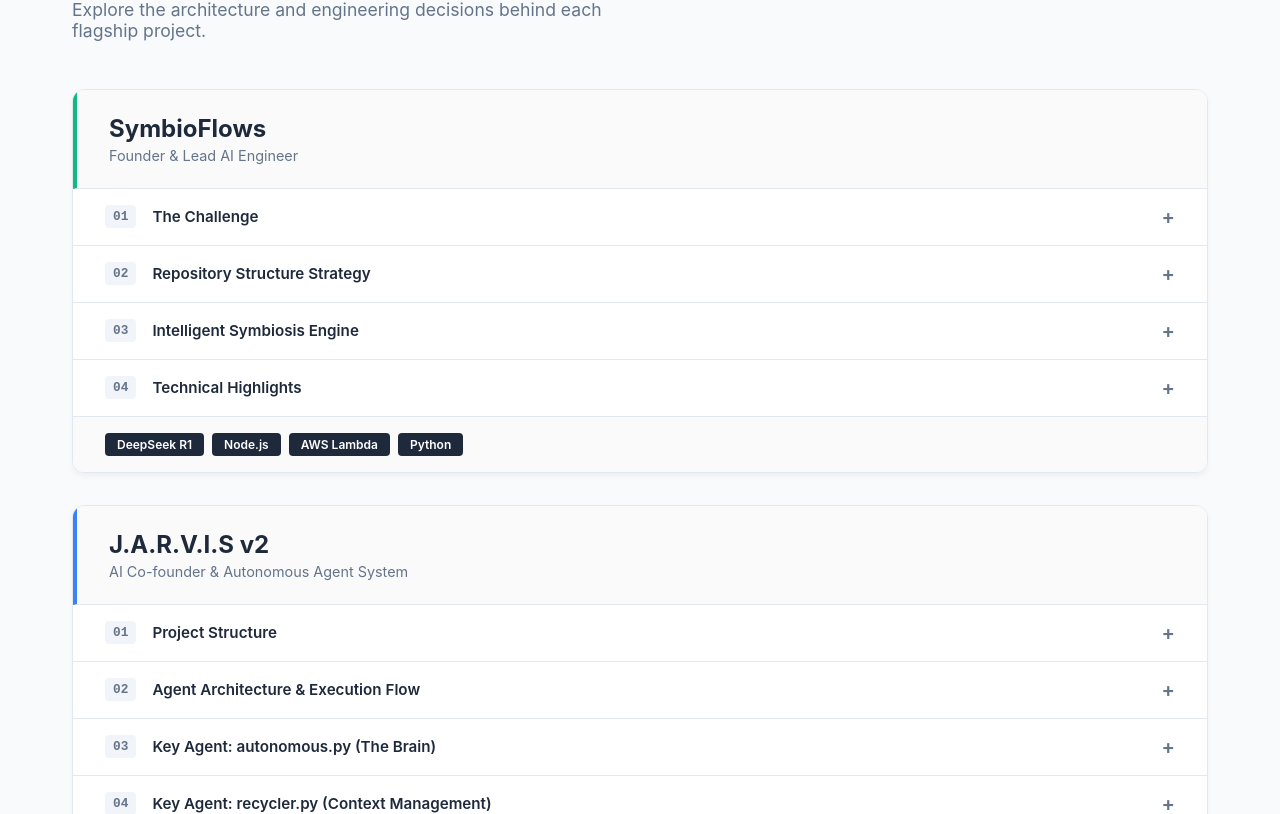
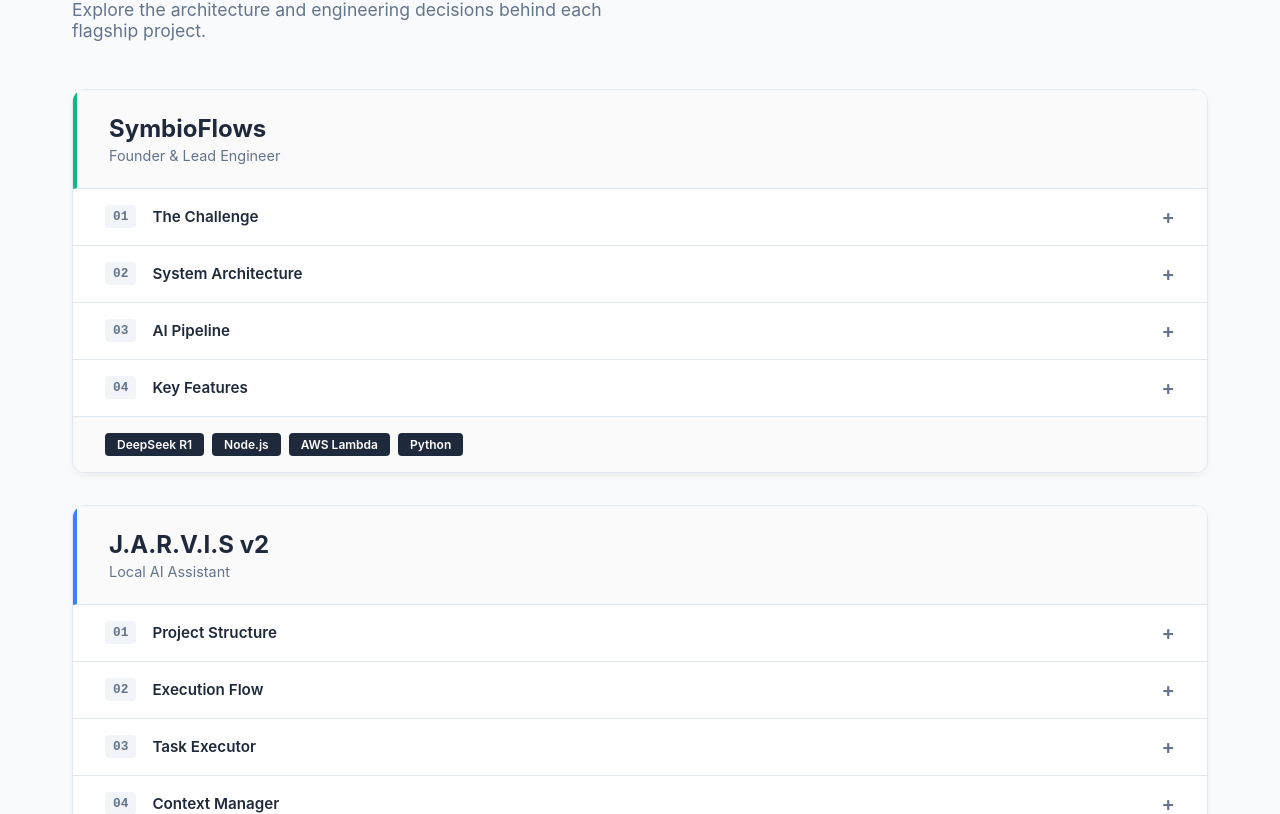
Before and after one commit to ibraheemmryyian/ibraheemmryyian.github.io, a React (Vite) app: page / in a window 1280 px wide. Shown: the part 3354-4168 px from the top of the page. Built offline with nearby package versions, Linux system fonts and the light colour scheme.

Commit message:
refactor: Sanitize portfolio content - remove braggy language

```diff
--- a/src/data/projects.js
+++ b/src/data/projects.js
@@ -3,107 +3,103 @@ export const projects = [
   {
     id: 'symbioflows',
     title: 'SymbioFlows',
-    subtitle: 'Founder & Lead AI Engineer',
+    subtitle: 'Founder & Lead Engineer',
     url: 'https://symbioflows.com',
-    description: 'My flagship venture. A multi-layered AI system for industrial waste valorization—instantly analyzing company profiles to predict waste streams and automate deal-making.',
-    color: '#10b981', // Emerald green
+    description: 'AI system for industrial waste valorization—analyzing company profiles to predict waste streams and automate outreach.',
+    color: '#10b981',
     tech: ['DeepSeek R1', 'Node.js', 'AWS Lambda', 'Python'],
-    isFlagship: true, // HIGHLIGHT Flag
+    isFlagship: true,
     details: {
-      problem: "Industrial companies unknowingly discard millions in recyclable assets due to complex valuation logic.",
-      solution: "A 'Split-Brain' AI architecture validating waste streams against a 20-scenario 'Scorched Earth' verification suite.",
+      problem: "Industrial companies often don't know the value of their waste, leading to missed revenue or improper disposal.",
+      solution: "A dual-layer AI architecture that generates waste predictions and validates them against business logic rules.",
       features: [
         {
-          title: "The Brain (Generative Layer)",
-          desc: "Injects industry context into DeepSeek R1 to infer specific waste streams (e.g., 'HDPE Off-Spec Pellets'), leveraging a custom 'Asset vs. Liability' pricing model."
+          title: "Generative Layer",
+          desc: "Injects industry context into DeepSeek R1 to infer specific waste streams, distinguishing assets from disposal liabilities."
         },
         {
-          title: "The Analyst (Deterministic Layer)",
-          desc: "A 2,700-line Node.js engine that calculates hidden chemical recovery value and CO2 offsets, verified by 99.9% logical consistency tests."
+          title: "Validation Layer",
+          desc: "Heuristic engine that calculates recovery value and CO2 offsets, with automated scenario testing."
         },
         {
-          title: "The Closer (Automated Legal)",
-          desc: "Decoupled AWS Lambda worker that generates professional Letters of Intent (LOIs) and scores leads (0-100) for instant follow-up."
+          title: "Automated Outreach",
+          desc: "AWS Lambda worker that generates Letters of Intent and scores leads for follow-up prioritization."
         },
         {
-          title: "Quantum-Inspired Matching",
-          desc: "Python microservice utilizing hyperdimensional computing vectors to identify non-obvious waste-to-resource symbiosis opportunities."
+          title: "Matching Engine",
+          desc: "Python microservice using vector similarity to identify waste-to-resource opportunities across industries."
         },
         {
-          title: "Production SEO Architecture",
-          desc: "Enterprise-grade visibility stack: React Helmet Async for dynamic meta injection, JSON-LD Schema (Organization/Person graph) for Knowledge Graph authority, and canonical URL management for duplicate content prevention."
+          title: "SEO Stack",
+          desc: "React Helmet Async, JSON-LD Schema, and canonical URL management for search visibility."
         }
       ]
     },
     documentation: [
       {
         title: "The Challenge",
-        content: "Industrial waste valorization is complex. Companies often don't know the value of their waste, leading to missed revenue or improper disposal. My goal was to build a system that could instantly analyze a company's profile, predict their waste streams with high accuracy, and automate the deal-making process—without human intervention."
+        content: "Industrial waste valorization is complex. Companies often don't know what their waste is worth. I built a system that analyzes company profiles, predicts their waste streams, and automates the deal-making process."
       },
       {
-        title: "Repository Structure Strategy",
-        content: "To manage complexity, I architected the system into two distinct domains, demonstrating a mature understanding of Production Stability vs. Rapid Innovation.\n\n1. /mvp_backend (The Stable Production Core)\nTech: Node.js, Express, PDFKit, AWS Lambda\nRole: Handles high-throughput user traffic, API requests, and business-critical logic (Report Generation, PDF creation, Email delivery).\nKey Feature: 'Scorched Earth' Verification Suite (verify_*.js) ensuring 99.9% uptime and logic safety.\n\n2. /backend (The Advanced AI R&D Lab)\nTech: Python, TensorFlow, Scikit-learn, NetworkX\nRole: A microservice layer for heavy computational AI tasks (Monte Carlo simulations, Quantum-Inspired Matching).\nKey Feature: Runs experimental models (like revolutionary_ai_matching.py) without risking the stability of the main Node.js server."
+        title: "System Architecture",
+        content: "Two separate codebases:\n\n1. /mvp_backend (Production)\nNode.js, Express, PDFKit, AWS Lambda\nHandles API requests, report generation, PDF creation, email delivery.\nIncludes verification suite for logic safety.\n\n2. /backend (AI Layer)\nPython, TensorFlow, Scikit-learn, NetworkX\nRuns computational tasks: Monte Carlo simulations, vector matching.\nIsolated from production for stability."
       },
       {
-        title: "Intelligent Symbiosis Engine",
-        content: "I engineered a multi-layered AI system that moves beyond simple wrappers:\n\n1. 'The Brain' (Generative Layer): Injects industry context into DeepSeek R1 to infer specific waste streams. Distinguishes positive value assets vs negative liability logic.\n\n2. 'The Analyst' (Deterministic Layer): A 2,700-line heuristic engine that calculates hidden chemical recovery value and CO2 offsets. Verified by 20 unique scenario tests.\n\n3. 'The Closer' (Automated Legal): Decoupled AWS Lambda worker that generates professional Letters of Intent (LOIs) and scores leads (0-100) for instant follow-up."
+        title: "AI Pipeline",
+        content: "1. Generative Layer: DeepSeek R1 infers waste streams from company context. Classifies outputs as assets or liabilities.\n\n2. Validation Layer: Heuristic engine calculates recovery value and CO2 offsets. Runs scenario tests.\n\n3. Outreach Layer: Lambda worker generates LOIs and scores leads (0-100)."
       },
       {
-        title: "Technical Highlights",
-        content: "• Quantum-Inspired Vector Matching: Proprietary algorithm using hyperdimensional computing for non-obvious matches.\n• Production SEO: React Helmet Async, JSON-LD Schema, and Canonical Management for maximum search visibility.\n• Safety Compliance Regex: Scans AI outputs for required safety terms in hazardous industries.\n• Asynchronous Architecture: SQS/Lambda worker pattern for zero-latency UI."
+        title: "Key Features",
+        content: "• Vector Matching: Finds non-obvious waste-to-resource pairs across industries.\n• SEO: Dynamic meta injection, JSON-LD Schema, canonical URLs.\n• Safety Compliance: Regex scans AI outputs for required terms in hazardous industries.\n• Async Processing: SQS/Lambda pattern for responsive UI."
       }
     ]
   },
   {
     id: 'jarvis',
     title: 'J.A.R.V.I.S v2',
-    subtitle: 'AI Co-founder & Autonomous Agent System',
-    url: '', // Uses Simulator
+    subtitle: 'Local AI Assistant',
+    url: '',
     component: 'JarvisSimulator',
-    description: 'A multi-agent AI system with 26 specialized agents orchestrating autonomous task execution, self-healing code generation, and intelligent context management.',
-    color: '#3b82f6', // Blue
-    tech: ['Python', 'Tkinter', 'LM Studio', '26 Agent Modules', '850+ Lines'],
+    description: 'A multi-agent AI system for autonomous task execution, code generation, and project scaffolding—all running locally.',
+    color: '#3b82f6',
+    tech: ['Python', 'Tkinter', 'LM Studio', 'Multi-Agent'],
     isFlagship: true,
     details: {
-      problem: "Cloud AIs lack deep system integration, context awareness, and autonomous execution capabilities.",
-      solution: "A modular 26-agent architecture with autonomous task planning, self-healing QA loops, 4-layer terminal sandboxing, and intelligent context recycling.",
+      problem: "Cloud AI assistants lack deep system integration and can't execute complex multi-step tasks autonomously.",
+      solution: "A modular agent architecture with task planning, sandboxed execution, and context management.",
       features: [
-        { title: 'Autonomous Brain (autonomous.py)', desc: 'Multi-step task executor that plans 10 steps via LLM, detects task type (coding/research/writing), and orchestrates self-healing QA feedback loops.' },
-        { title: 'Context Recycler (recycler.py)', desc: 'Prevents token overflow by monitoring context capacity (75% threshold), auto-archiving old tasks, and summarizing to continue seamlessly.' },
-        { title: '4-Layer Terminal Sandbox', desc: 'Blocked commands (rm, del, sudo), blocked patterns (;, &&, |), blocked keywords (delete, destroy), and strict whitelist (npm, pip, python, node).' },
-        { title: 'Design Creativity Engine', desc: '10 layout patterns (Bento Grid, Horizontal Scroll), 8 color palettes (Neon Cyberpunk, Ocean Depths), 8 typography combos, and banned pattern lists.' },
-        { title: 'Smart Code Indexer', desc: 'Retrieves relevant context dynamically, enabling precise code generation with full project awareness.' },
-        { title: 'Git Automation Agent', desc: 'Full version control: init, commit, push, auto_save during tasks, and full_setup (init + GitHub repo + push).' }
+        { title: 'Task Executor', desc: 'Plans multi-step tasks via LLM, detects task type (coding/research/writing), runs QA feedback loops.' },
+        { title: 'Context Manager', desc: 'Monitors token usage, archives completed tasks, summarizes context to prevent overflow.' },
+        { title: 'Terminal Sandbox', desc: 'Whitelisted commands only. Blocks dangerous operations and command chaining.' },
+        { title: 'Design Engine', desc: 'Injects layout patterns, color palettes, and typography to avoid generic outputs.' },
+        { title: 'Code Indexer', desc: 'Retrieves relevant project context for accurate code generation.' },
+        { title: 'Git Agent', desc: 'Handles version control: init, commit, push, and GitHub repo creation.' }
       ]
     },
     documentation: [
       {
         title: "Project Structure",
-        content: "jarvis/\n├── agents/                     # Core agent system (26 modules)\n│   ├── autonomous.py           # Multi-step task executor\n│   ├── recycler.py             # Context management\n│   ├── router.py               # Intent classification\n│   ├── orchestrator.py         # Task routing\n│   ├── project_manager.py      # File indexing, stack templates\n│   ├── qa.py                   # Syntax validation, auto-fix\n│   ├── terminal.py             # Sandboxed command execution\n│   ├── code_indexer.py         # Smart context retrieval\n│   ├── code_reviewer.py        # Variable analysis, documentation\n│   ├── browser_tester.py       # Page testing, screenshots\n│   ├── design_creativity.py    # Unique layout generation\n│   ├── git_agent.py            # Commit, push, repo creation\n│   ├── brute_research.py       # Multi-engine deep research\n│   └── ... (26 total modules)\n│\n├── jarvis_ui.py                # Main UI (Tkinter)\n└── jarvis_workspace/\n    ├── .context/               # Task state, context files\n    └── projects/               # Generated projects with .jarvis/ metadata"
+        content: "jarvis/\n├── agents/                     # Agent modules\n│   ├── autonomous.py           # Task executor\n│   ├── recycler.py             # Context management\n│   ├── router.py               # Intent classification\n│   ├── orchestrator.py         # Task routing\n│   ├── project_manager.py      # File indexing\n│   ├── qa.py                   # Syntax validation\n│   ├── terminal.py             # Command execution\n│   ├── code_indexer.py         # Context retrieval\n│   ├── design_creativity.py    # Layout generation\n│   ├── git_agent.py            # Version control\n│   └── ...\n│\n├── jarvis_ui.py                # Main UI\n└── jarvis_workspace/\n    ├── .context/               # Task state\n    └── projects/               # Generated projects"
       },
       {
-        title: "Agent Architecture & Execution Flow",
-        content: "User Input → jarvis_ui.py → Tool Router\n\n• Simple tasks → Individual Tool execution\n• Complex tasks → autonomous_task flow:\n\n1. autonomous.py receives objective\n2. recycler.py initializes task state\n3. _plan_steps() → LLM generates 10 steps\n4. For Each Step:\n   ├── code_indexer.py gets relevant context\n   ├── design_creativity.py injects unique prompts\n   ├── LLM generates code\n   ├── project_manager.py adds files\n   ├── qa_agent.py runs validation\n   └── recycler.py marks step complete\n5. code_reviewer.py reviews project\n6. Done → project in jarvis_workspace/projects/"
+        title: "Execution Flow",
+        content: "User Input → UI → Tool Router\n\n• Simple tasks → Direct tool execution\n• Complex tasks → Autonomous flow:\n\n1. Task executor receives objective\n2. Context manager initializes state\n3. LLM generates step plan\n4. For each step:\n   ├── Retrieve relevant context\n   ├── Generate code\n   ├── Add files to project\n   ├── Run QA validation\n   └── Mark step complete\n5. Review completed project"
       },
       {
-        title: "Key Agent: autonomous.py (The Brain)",
-        content: "Orchestrates multi-step task execution with self-healing capabilities.\n\nCore Methods:\n• run(objective) — Main entry point for autonomous execution\n• _plan_steps() — LLM generates 10 strategic steps\n• _execute_step() — Executes single step with full context\n• _detect_task_type() — Classifies: coding/research/writing/analysis\n• _extract_and_save_code() — Parses LLM output, saves files\n• _run_qa_feedback() — Self-healing QA loop with auto-fix"
+        title: "Task Executor",
+        content: "Orchestrates multi-step execution.\n\nCore Methods:\n• run(objective) — Entry point\n• _plan_steps() — Generate step plan\n• _execute_step() — Run single step with context\n• _detect_task_type() — Classify: coding/research/writing\n• _run_qa_feedback() — Validation loop with auto-fix"
       },
       {
-        title: "Key Agent: recycler.py (Context Management)",
-        content: "Prevents token overflow and maintains task continuity.\n\nCore Methods:\n• set_task() — Initialize task, auto-archive old contexts\n• mark_step_complete() — Log step completion with metadata\n• needs_recycling() — Check if at 75% capacity threshold\n• recycle() — Summarize context and continue seamlessly\n\nContext stored in: jarvis_workspace/.context/task_state.md"
+        title: "Context Manager",
+        content: "Prevents token overflow.\n\nCore Methods:\n• set_task() — Initialize, archive old contexts\n• mark_step_complete() — Log completion\n• needs_recycling() — Check capacity threshold\n• recycle() — Summarize and continue"
       },
       {
-        title: "Key Agent: terminal.py (4-Layer Sandbox)",
-        content: "Sandboxed command execution with enterprise-grade security.\n\n4-Layer Security Model:\n1. Blocked Commands: rm, del, sudo, format\n2. Blocked Patterns: ;, &&, ||, | (prevents chaining)\n3. Blocked Keywords: delete, destroy, remove, wipe\n4. Strict Whitelist: npm, pip, python, node, git\n\nAll commands execute within jarvis_workspace/ sandbox."
+        title: "Terminal Sandbox",
+        content: "Safe command execution.\n\nSecurity Layers:\n1. Blocked Commands: rm, del, sudo, format\n2. Blocked Patterns: ;, &&, ||, | (no chaining)\n3. Blocked Keywords: delete, destroy, remove\n4. Whitelist: npm, pip, python, node, git\n\nAll commands run in isolated workspace."
       },
       {
-        title: "Key Agent: design_creativity.py",
-        content: "Generates unique, non-template designs for every project.\n\nCreativity Database:\n• 10 Layout Patterns: Bento Grid, Horizontal Scroll, Asymmetric Masonry, Split-Screen Hero, Card Stack, etc.\n• 8 Color Palettes: Neon Cyberpunk, Ocean Depths, Sunset Gradient, Midnight Purple, etc.\n• 8 Typography Combos: Modern Sans + Serif pairings\n• Banned Pattern List: Prevents generic Bootstrap/template outputs"
-      },
-      {
-        title: "UI Tools & Configuration",
-        content: "Available Tools in jarvis_ui.py:\n• autonomous_task(objective) — Big projects\n• cofounder_task(type, objective) — Research/writing/analysis\n• git_push(project, message) — Version control\n• write_file(filename, content) — Quick edits\n• deep_research(topic) — Multi-source research\n\nConfiguration (config.py):\n• LM_STUDIO_URL: http://localhost:1234/v1/chat/completions\n• WORKSPACE_DIR: jarvis_workspace\n• MAX_CONTEXT_TOKENS: 32,000\n\nTotal: 26 Agents | 850+ Lines of Agent Code"
+        title: "Available Tools",
+        content: "Tools:\n• autonomous_task(objective) — Multi-step projects\n• cofounder_task(type, objective) — Research/writing\n• git_push(project, message) — Version control\n• write_file(filename, content) — Quick edits\n• deep_research(topic) — Web research"
       }
     ]
   },
@@ -111,9 +107,9 @@ export const projects = [
     id: 'gnn',
     title: 'GNN Visualizer',
     subtitle: 'Graph Neural Network Frontend',
-    url: 'https://gnn.vercel.app/demo', // Assuming /demo exists or main page is safe
-    description: 'A frontend visualization tool for Graph Neural Networks. Visualizes complex node relationships.',
-    color: '#8b5cf6', // Violet
+    url: 'https://gnn.vercel.app/demo',
+    description: 'Visualization tool for Graph Neural Networks. Displays node relationships and network structure.',
+    color: '#8b5cf6',
     tech: ['React', 'D3.js', 'Vercel']
   },
   {
@@ -121,8 +117,8 @@ export const projects = [
     title: 'BetterTeams',
     subtitle: 'Team Management Platform',
     url: 'https://betterteams.vercel.app/demo',
-    description: 'Streamlining team operations and management.',
-    color: '#f97316', // Orange
+    description: 'Platform for team operations and task management.',
+    color: '#f97316',
     tech: ['React', 'Vercel']
   },
   {
@@ -130,8 +126,8 @@ export const projects = [
     title: 'Escapism Clothes',
     subtitle: 'Fashion E-commerce',
     url: 'https://escapismclothes.vercel.app',
-    description: 'Modern e-commerce frontend for a fashion brand.',
-    color: '#ec4899', // Pink
+    description: 'E-commerce frontend for a fashion brand.',
+    color: '#ec4899',
     tech: ['React', 'Vercel']
   }
 ];
```
